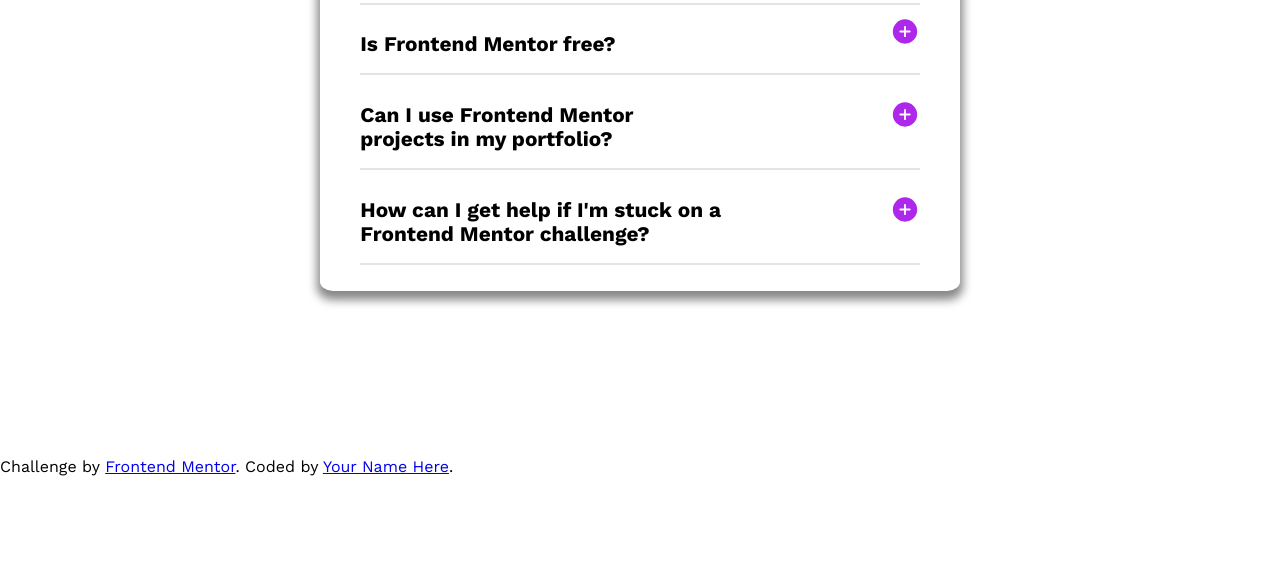
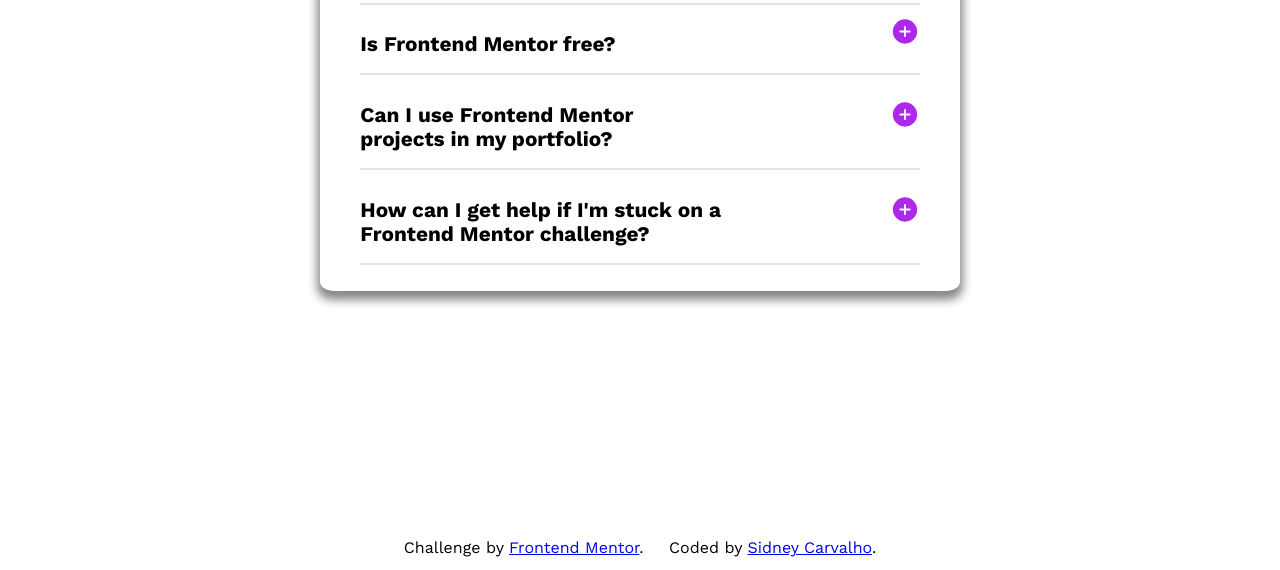
Before and after one commit to SidneyCarv90/faq-accordion-main, a plain HTML site: page index.html in a window 1280 px wide. Shown: the part 368-938 px from the top of the page. Before the commit the page ends 844 px from the top, so only its background shows below. Drawn offline with nearby package versions, Linux system fonts and the light colour scheme.

Commit message:
melhorando rodapé da página

```diff
--- a/assets/styles/style..css
+++ b/assets/styles/style..css
@@ -60,6 +60,18 @@ a > img{
     flex-grow: 1;
 }
 
+.attribution{
+    display: flex;
+    justify-content: center;
+    align-items: end;
+    height: 100px;
+    margin-bottom: 1%;
+}
+
+.attribution p{
+    padding: 0 1%;
+}
+
 .desativado{
     display: none;
     overflow: hidden;
--- a/index.html
+++ b/index.html
@@ -88,8 +88,8 @@
     </section>
 
     <div class="attribution">
-        Challenge by <a href="https://www.frontendmentor.io?ref=challenge" target="_blank">Frontend Mentor</a>.
-        Coded by <a href="#">Your Name Here</a>.
+        <p>Challenge by <a href="https://www.frontendmentor.io?ref=challenge" target="_blank">Frontend Mentor</a>.</p>
+        <p>Coded by <a href="https://github.com/SidneyCarv90">Sidney Carvalho</a>.</p>
     </div>
 
     <script src="./assets/scripts/scripts.js"></script>
```
